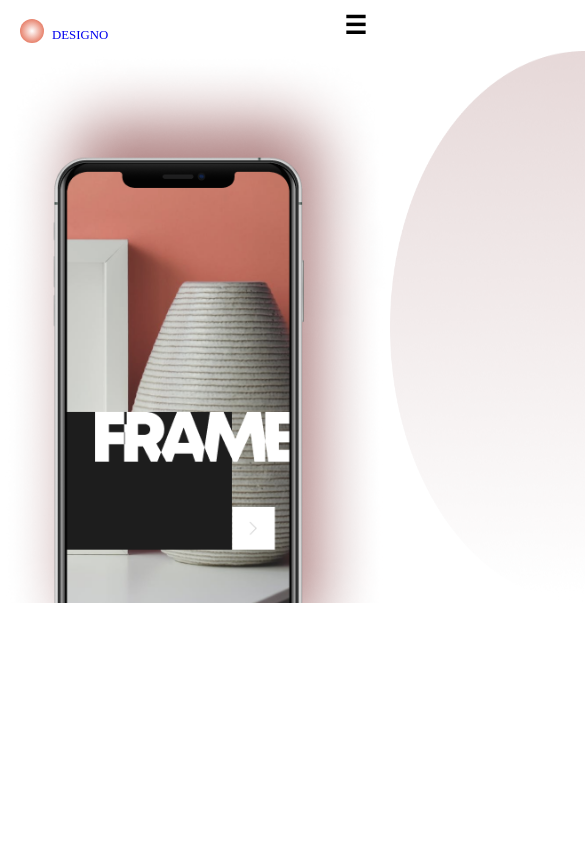
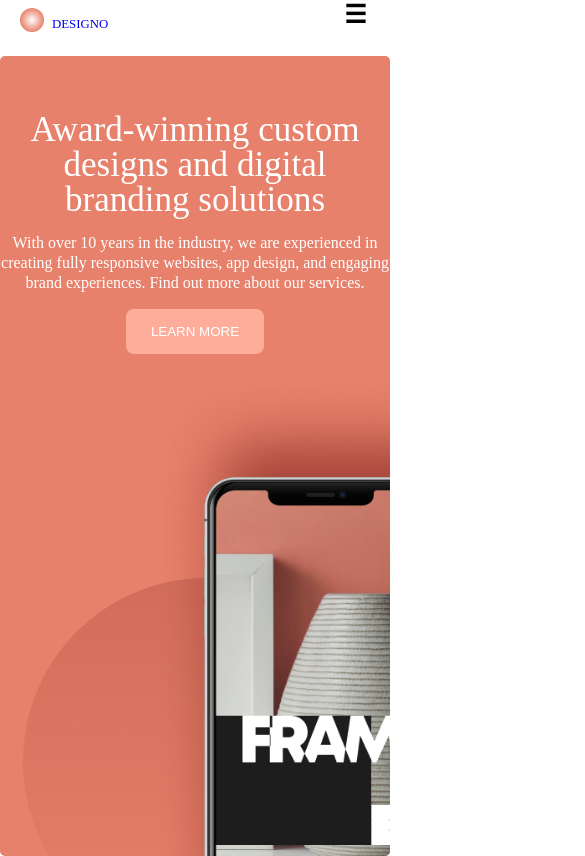
Before and after one commit to Maarcbaz/Multi_Webb, a plain HTML site: page DESIGNO multipage/index.html in a window 390 px wide. Shown: the top 856 px of the page, 585 px wide, since content can reach past the window. Drawn offline with Linux system fonts and the light colour scheme.

Commit message:
created new files

```diff
--- a/DESIGNO multipage/index.html
+++ b/DESIGNO multipage/index.html
@@ -29,16 +29,24 @@
 				</div>
 				<a href="#" class="bar">&#9776;</a>
 			</nav>
-
 			<div class="header-hero">
-				<img src="../DESIGNO multipage/Images/iphone.png" alt="">
-				<img src="../DESIGNO multipage/Images/Oval.png" alt="">
 				<div class="hero-content">
 					<h2>Award-winning custom designs and digital branding solutions</h2>
-					<p>With over 10 years in the industry, we are experienced in creating fully responsive websites, app design, and engaging brand experiences. Find out more about our services.</p>
-					<button class="btn btn-1">learn more</button>
+					<p>
+						With over 10 years in the industry, we are experienced in creating
+						fully responsive websites, app design, and engaging brand
+						experiences. Find out more about our services.
+					</p>
+					<button class="btn btn-1 btn-white">learn more</button>
 				</div>
-
+				<div class="hero-img">
+					<img
+						src="../DESIGNO multipage/Images/Oval.png"
+						alt="there is an image here" />
+					<img
+						src="../DESIGNO multipage/Images/iphone.png"
+						alt="there is an image here" />
+				</div>
 			</div>
 		</header>
 	</body>
--- a/DESIGNO multipage/styles.css
+++ b/DESIGNO multipage/styles.css
@@ -3,7 +3,7 @@
     --PEACH: #E7816B;
     --LIGHT-PEACH: #ffad9b;
     --SLIGHT_BLACK: #1D1C1E;
-    --LIGHT_GRAY:  #1D1C1E;
+    --LIGHT_GRAY: #1D1C1E;
     --GREY: #1D1C1E;
     --BLACK: #000;
     --WHITE: #fff;
@@ -21,19 +21,41 @@ body {
     flex-direction: column;
 }
 
+header,
+main {
+    width: min(100% - 2vw, 1128px);
+    margin-inline: auto;
+
+}
+
 img {
     display: block;
     max-width: 100%;
 }
 
-header,
-main {
-    max-width: 1400px;
-    margin: .7rem auto;
+/* GENERAL UTILITY */
+.btn {
+    padding: 15px 25px;
+    border-radius: 8px;
+    border: none;
+    cursor: pointer;
+    font-weight: 500;
+    text-transform: uppercase;
+    width: fit-content;
 }
 
+.btn-1 {
+    background-color: var(--LIGHT-PEACH);
+    color: var(--WHITE);
+}
+
+.btn:hover {
+    filter: brightness(90%);
+}
+
+/* HEADER  */
+
 /* NAVIGATION STYLING  */
-
 nav .container {
     height: 40px;
     display: flex;
@@ -44,6 +66,17 @@ nav .container {
     align-items: center;
 }
 
+nav a:hover,
+nav a:focus {
+    color: var(--BLACK);
+}
+
+nav a {
+    text-decoration: none;
+    text-transform: uppercase;
+}
+
+/* NAV UTILITY CLASS */
 .nav-link ul {
     display: flex;
     width: 100%;
@@ -51,19 +84,8 @@ nav .container {
     list-style: none;
 }
 
-
-nav a:hover,
-nav a:focus {
-    color: var(--BLACK);
-}
-/* UTILITY CLASSES */
 .bar {
     display: none;
-}
-
-nav a {
-    text-decoration: none;
-    text-transform: uppercase;
 }
 
 .nav-link a {
@@ -81,38 +103,65 @@ nav a {
     padding-top: 8.5px;
 }
 
+/* // END UTILITY NAV CLASS  */
 /* HERO  */
+.header-hero {
+    margin-top: 3rem;
+    display: flex;
+    background-color: var(--PEACH);
+    border-radius: 15px;
+    gap: 4rem;
+    height: 640px;
+}
 
+.hero-content {
+    display: flex;
+    flex-direction: column;
+    justify-content: center;
+    padding: 0 0 0 40px;
+    gap: 1rem;
+    color: var(--WHITE);
+    width: 50%;
+}
+
+.hero-content h2 {
+    font-weight: 500;
+    font-size: clamp(32px, 9vw, 48px);
+    line-height: 48px;
+}
+
+.hero-content p {
+    font-size: 16px;
+    font-weight: 400;
+}
+
+/* HERO IMG  */
 .header-hero {
     display: flex;
 }
 
-.btn {
-    cursor: pointer;
-    border-radius: 8px;
-    border: none;
-    padding: 10px 15px;
+.hero-img :nth-child(2) {
+    margin-top: -35.5rem;
+    margin-left: 130px;
+
+
 }
-.btn-1 {
-    background-color: var(--LIGHT-PEACH);
-}
-.btn-1:hover {
-    filter: brightness(90%);
-}
-.header-hero {
-    display: flex;
-    color: var(--BLACK);
-}
+
+/* HERO */
+
+
+/* HERO UTILITY CLASS */
+
+
+
 
 /* MOBILE VIEW  */
 
 @media screen and (max-width: 560px) {
+
     /* MOBILE NAVIGATION */
     .nav-link {
         display: none;
-    }
-    header {
-
     }
 
     .logo-img {
@@ -129,8 +178,44 @@ nav a {
         padding-right: 6%;
         padding-top: -15px;
         color: #000;
-        font-weight: 800;
+        font-weight: 730;
         font-size: 25px;
     }
 
+    header,
+    main {
+        width: 100%;
+    }
+
+    .header-hero {
+        width: 100% !important;
+        flex-direction: column;
+        border-radius: 5px;
+        height: 800px;
+        text-align: center;
+        margin-top: 1rem;
+        overflow: hidden;
+
+    }
+
+    .hero-content {
+        width: 100% !important;
+        align-items: center;
+        margin-top: 3.5rem;
+        padding: 0 !important;
+        text-align: center;
+    }
+    .hero-content h2 {
+        line-height: 35px;
+    }
+    .hero-content p {
+        line-height: 20px;
+    }
+
+    .hero-img {
+        /* display: none; */
+        margin-top: 10rem;
+        margin-left: 6%
+    }
+
 }
--- a/HUDDLE/styles.css
+++ b/HUDDLE/styles.css
@@ -11,7 +11,9 @@ body {
     display: flex;
     flex-direction: column;
 }
-
+html {
+    scroll-behavior: smooth;
+}
 img {
     max-width: 100%;
     display: block;
```
Also changed, not shown: DESIGNO multipage/company.html (+0 -4 lines), DESIGNO multipage/contact.html (+0 -4 lines), DESIGNO multipage/location.html (+0 -4 lines), NEWS LETTER SIGNUP/images/favicon-32x32.png (added), NEWS LETTER SIGNUP/images/icon-list.svg (added), NEWS LETTER SIGNUP/images/icon-success.svg (added), NEWS LETTER SIGNUP/images/illustration-sign-up-desktop.svg (added), NEWS LETTER SIGNUP/images/illustration-sign-up-mobile.svg (added), 1 other file.
